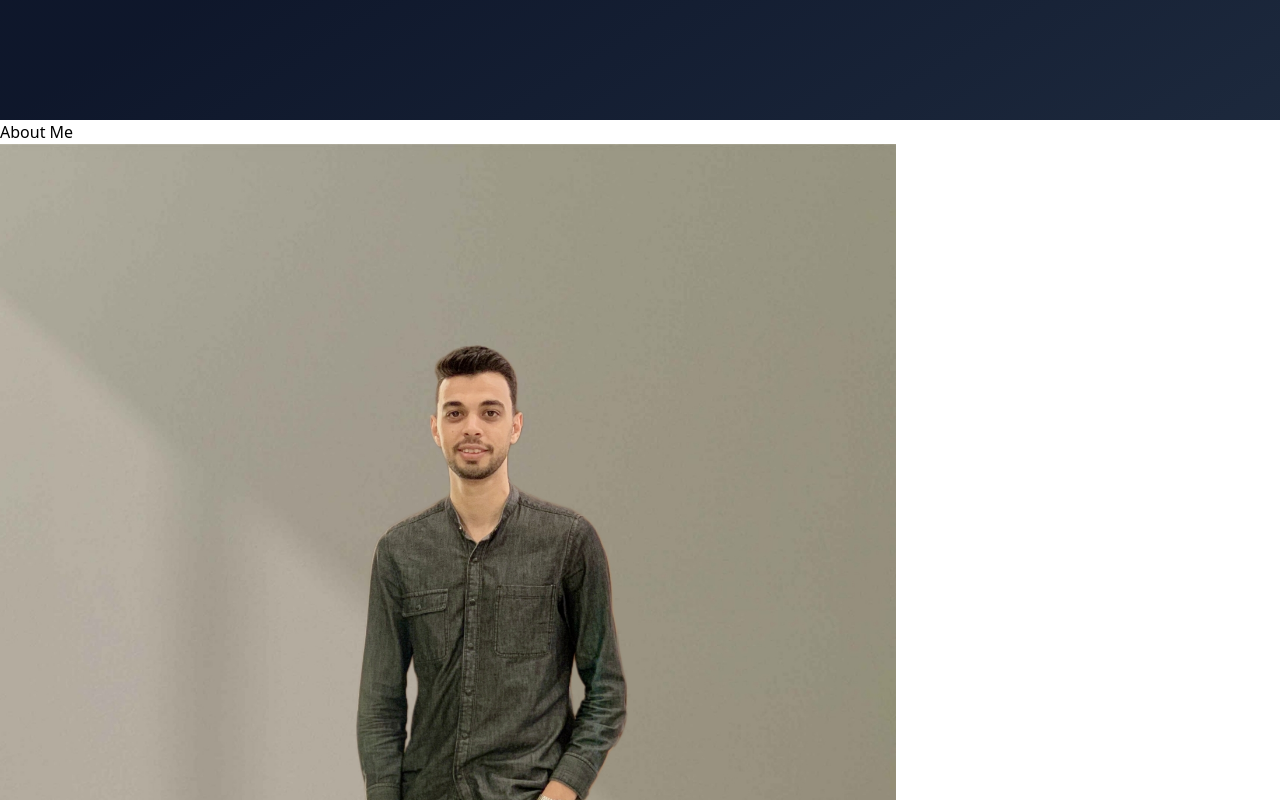
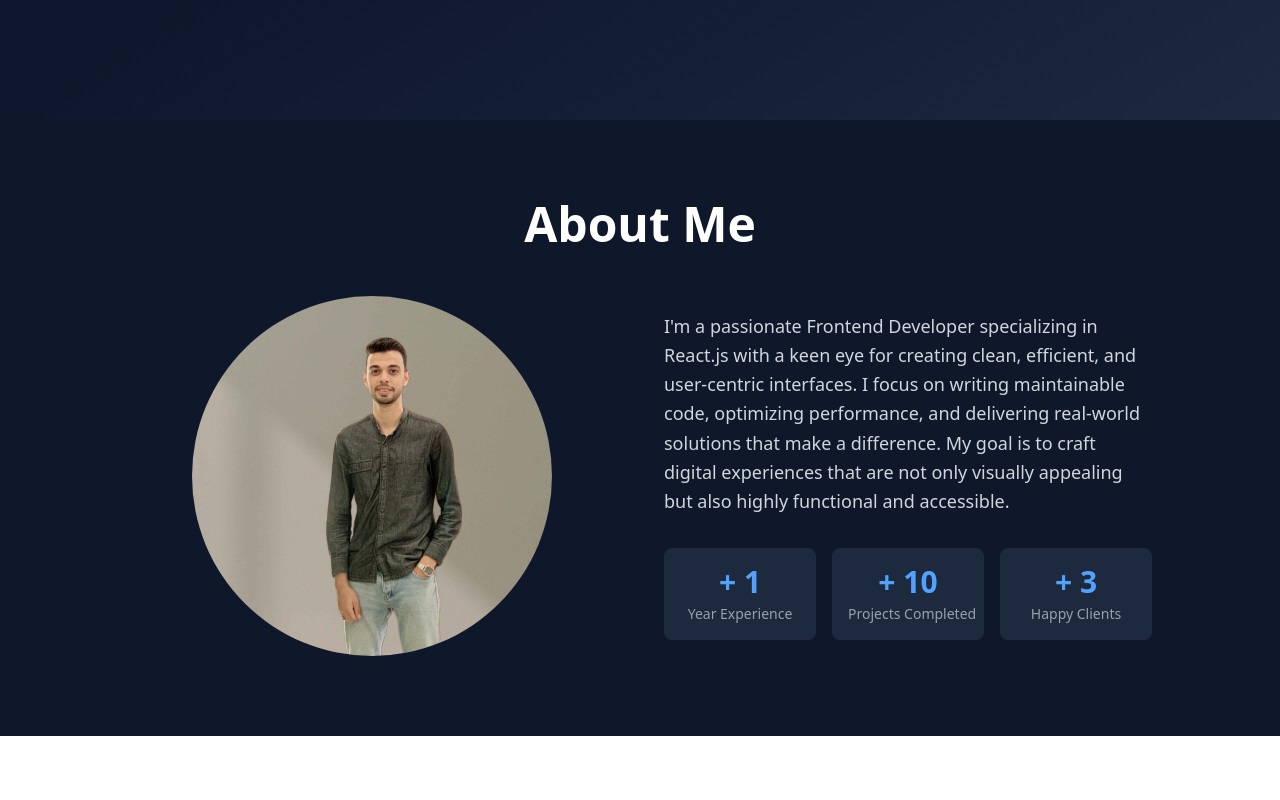
Before and after one commit to ahmedmorad275/portfolio, a React (Vite) app: page / in a window 1280 px wide. Shown: the part 680-1480 px from the top of the page. After the commit the page ends 1416 px from the top, so only its background shows below. Built offline with nearby package versions, Linux system fonts and the light colour scheme.

Commit message:
added about

```diff
--- a/src/Components/About.jsx
+++ b/src/Components/About.jsx
@@ -1,31 +1,41 @@
-import React from 'react';
-import myImage from '../assets/ahmed_morad.jpg';
+import React from "react";
+import myImage from "../assets/ahmed_morad.jpg";
 
 export default function About() {
   const stats = [
     {
-      num: 3,
-      text: 'Year Experience',
+      num: 1,
+      text: "Year Experience",
     },
     {
-      num: 25,
-      text: 'Projects Completed',
+      num: 10,
+      text: "Projects Completed",
     },
     {
-      num: 15,
-      text: 'Happy Clients',
+      num: 3,
+      text: "Happy Clients",
     },
   ];
   return (
-    <section id="about">
-      <div className="container">
-        <div className="max-w-4xl">
-          <h2>About Me</h2>
-          <div className="image">
-            <img src={myImage} alt="Ahmed Morad" />
+    <section id="about" className="py-20 px-4 bg-white dark:bg-slate-900">
+      <div className="container mx-auto max-w-5xl">
+        <div className="text-center mb-12">
+          <h2 className="mb-4 font-bold text-gray-800 text-4xl md:text-5xl dark:text-white">
+            About Me
+          </h2>
+        </div>
+        <div className="gap-12 grid items-center md:grid-cols-2">
+          <div className="image flex items-center justify-center">
+            <div className="h-90 w-90 rounded-full overflow-hidden">
+              <img
+                src={myImage}
+                className="scale-125 object-center"
+                alt="Ahmed Morad"
+              />
+            </div>
           </div>
-          <div className="description">
-            <div className="text">
+          <div className="description flex-1">
+            <div className="text-lg text-gray-700 mb-8 leading-relaxed dark:text-gray-300">
               I'm a passionate Frontend Developer specializing in React.js with
               a keen eye for creating clean, efficient, and user-centric
               interfaces. I focus on writing maintainable code, optimizing
@@ -33,7 +43,21 @@ export default function About() {
               difference. My goal is to craft digital experiences that are not
               only visually appealing but also highly functional and accessible.
             </div>
-            <div className="stats"></div>
+            <div className="grid grid-cols-3 gap-4">
+              {stats.map((stat) => (
+                <div
+                  key={stat.text}
+                  className="bg-gray-50 dark:bg-slate-800 rounded-lg text-center p-4"
+                >
+                  <h3 className="font-bold text-blue-600 dark:text-blue-400 mb-1 text-3xl">
+                    + {stat.num}
+                  </h3>
+                  <p className="text-gray-600 dark:text-gray-400 text-sm sm:whitespace-nowrap">
+                    {stat.text}
+                  </p>
+                </div>
+              ))}
+            </div>
           </div>
         </div>
       </div>
--- a/src/Components/Navbar.jsx
+++ b/src/Components/Navbar.jsx
@@ -1,59 +1,61 @@
-import { useContext, useEffect, useState } from 'react';
+import { useContext, useEffect, useState } from "react";
 import {
   MdOutlineLanguage,
   MdOutlineLightMode,
   MdOutlineDarkMode,
   MdOutlineMenu,
-} from 'react-icons/md';
-import { motion } from 'motion/react';
-import { IoMdClose } from 'react-icons/io';
-import { ThemeContext } from '../Context/ThemeContext';
+} from "react-icons/md";
+import { motion } from "motion/react";
+import { IoMdClose } from "react-icons/io";
+import { ThemeContext } from "../Context/ThemeContext";
+import { FaWindowMinimize } from "react-icons/fa";
 
 export default function Navbar() {
   // State Management
   const [openMenu, setOpenMenu] = useState(false);
   const { theme, setTheme } = useContext(ThemeContext);
+  const [scrolled, setScrolled] = useState(false);
 
   // Links Data
   const links = [
     {
-      name: 'Home',
-      path: '#home',
+      name: "Home",
+      path: "#home",
     },
     {
-      name: 'About',
-      path: '#about',
+      name: "About",
+      path: "#about",
     },
     {
-      name: 'Skills',
-      path: '#skills',
+      name: "Skills",
+      path: "#skills",
     },
     {
-      name: 'Projects',
-      path: '#projects',
+      name: "Projects",
+      path: "#projects",
     },
     {
-      name: 'Experience',
-      path: '#experience',
+      name: "Experience",
+      path: "#experience",
     },
     {
-      name: 'Contact',
-      path: '#contact',
+      name: "Contact",
+      path: "#contact",
     },
   ];
 
   // Side Effects
   useEffect(() => {
-    if (openMenu) {
-      setTimeout(() => {
-        setOpenMenu(false);
-      }, 5000);
-    }
-  }, [openMenu]);
+    localStorage.setItem("theme", theme);
+  }, [theme]);
 
   useEffect(() => {
-    localStorage.setItem('theme', theme);
-  }, [theme]);
+    const handleScroll = () => {
+      setScrolled(window.scrollY > 20);
+    };
+    window.addEventListener("scroll", handleScroll);
+    return () => window.removeEventListener("scroll", handleScroll);
+  }, []);
 
   // UI Functions
   const handleMenuClick = () => {
@@ -61,21 +63,26 @@ export default function Navbar() {
   };
 
   const handleThemeClick = () => {
-    setTheme((prev) => (prev === 'light' ? 'dark' : 'light'));
+    setTheme((prev) => (prev === "light" ? "dark" : "light"));
   };
 
   return (
     <motion.nav
       initial={{ opacity: 0 }}
       animate={{ opacity: 1 }}
-      transition={{ duration: 0.8, ease: 'easeInOut' }}
-      className="fixed top-0 left-0 right-0 z-50 transition-all bg-transparent duration-300">
+      transition={{ duration: 0.8, ease: "easeInOut" }}
+      className={`fixed top-0 left-0 right-0 z-50 transition-all duration-300 ${
+        scrolled
+          ? "backdrop-blur-md shadow-lg bg-white/90 dark:bg-slate-900/90"
+          : "bg-transparent"
+      }`}
+    >
       <div className="px-2 container mx-auto flex justify-between h-14 items-center">
         {/* Logo */}
         <div className="cursor-default text-2xl font-bold text-gray-800 dark:text-white">
           <p>
-            <span className="text-blue-600">{'<'}</span>AM
-            <span className="text-blue-600">{'/>'}</span>
+            <span className="text-blue-600">{"<"}</span>AM
+            <span className="text-blue-600">{"/>"}</span>
           </p>
         </div>
         {/* Links */}
@@ -85,7 +92,8 @@ export default function Navbar() {
               <li key={link.name}>
                 <a
                   href={link.path}
-                  className="dark:text-gray-300 text-slate-700 hover:text-blue-600 transition-colors duration-300">
+                  className="dark:text-gray-300 text-slate-700 hover:text-blue-600 transition-colors duration-300"
+                >
                   {link.name}
                 </a>
               </li>
@@ -97,13 +105,15 @@ export default function Navbar() {
           {/* Theme Toggle */}
           <div
             onClick={handleThemeClick}
-            className="toggleTheme cursor-pointer p-2 rounded-lg bg-slate-100 dark:bg-slate-800 text-slate-700 dark:text-gray-300 hover:bg-slate-200 dark:hover:bg-slate-700 transition-colors">
-            {theme === 'dark' ? <MdOutlineLightMode /> : <MdOutlineDarkMode />}
+            className="toggleTheme cursor-pointer p-2 rounded-lg bg-slate-100 dark:bg-slate-800 text-slate-700 dark:text-gray-300 hover:bg-slate-200 dark:hover:bg-slate-700 transition-colors"
+          >
+            {theme === "dark" ? <MdOutlineLightMode /> : <MdOutlineDarkMode />}
           </div>
           {/* Menu on Mobile */}
           <div
             onClick={handleMenuClick}
-            className="toggleTheme md:hidden cursor-pointer p-2 rounded-lg bg-slate-100 dark:bg-slate-800 text-slate-700 dark:text-gray-300 hover:bg-slate-200 dark:hover:bg-slate-700 transition-colors">
+            className="toggleTheme md:hidden cursor-pointer p-2 rounded-lg bg-slate-100 dark:bg-slate-800 text-slate-700 dark:text-gray-300 hover:bg-slate-200 dark:hover:bg-slate-700 transition-colors"
+          >
             {openMenu ? <IoMdClose /> : <MdOutlineMenu />}
           </div>
           {/* Language Switch */}
@@ -121,7 +131,8 @@ export default function Navbar() {
               <li key={link.name}>
                 <a
                   href={link.path}
-                  className="dark:text-gray-300 text-slate-700 hover:text-blue-400 transition-colors duration-300">
+                  className="dark:text-gray-300 text-slate-700 hover:text-blue-400 transition-colors duration-300"
+                >
                   {link.name}
                 </a>
               </li>
```
Also changed, not shown: 1 other file (tests, documents, lock files or other folders).
